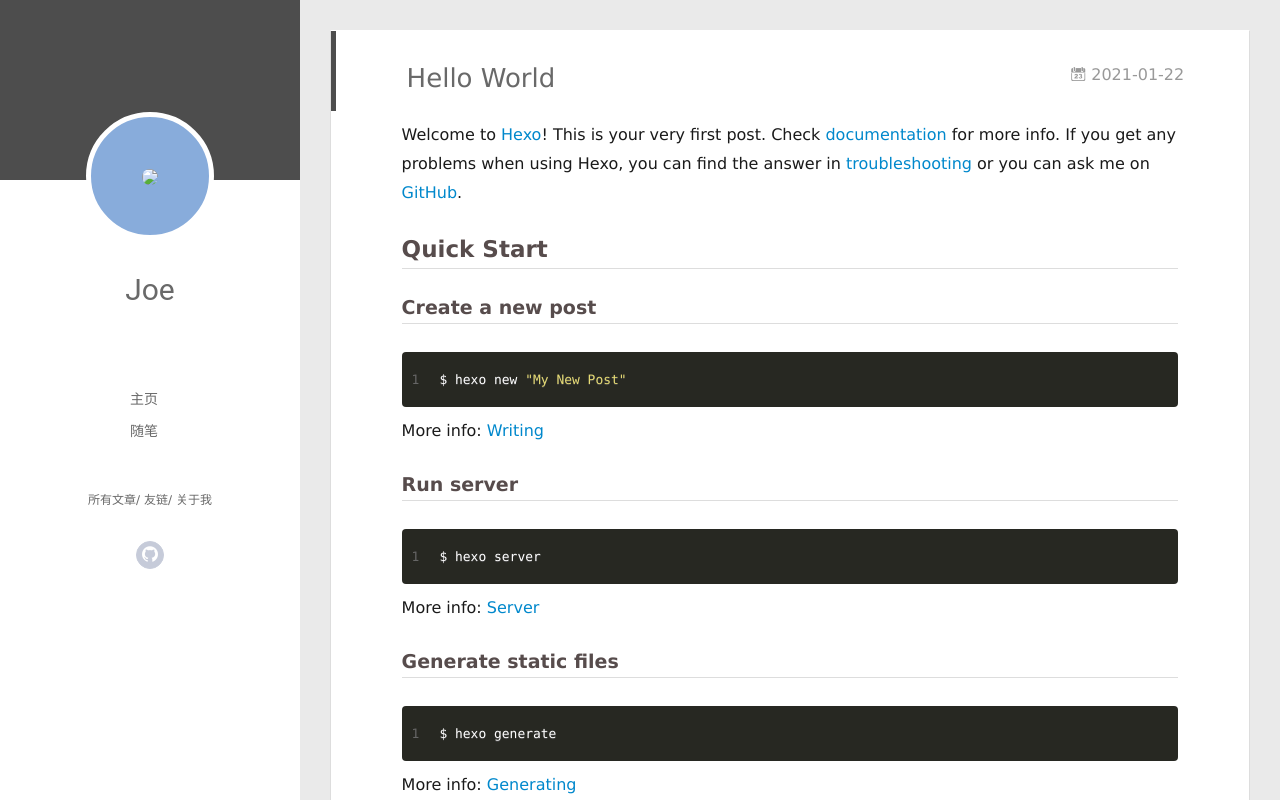
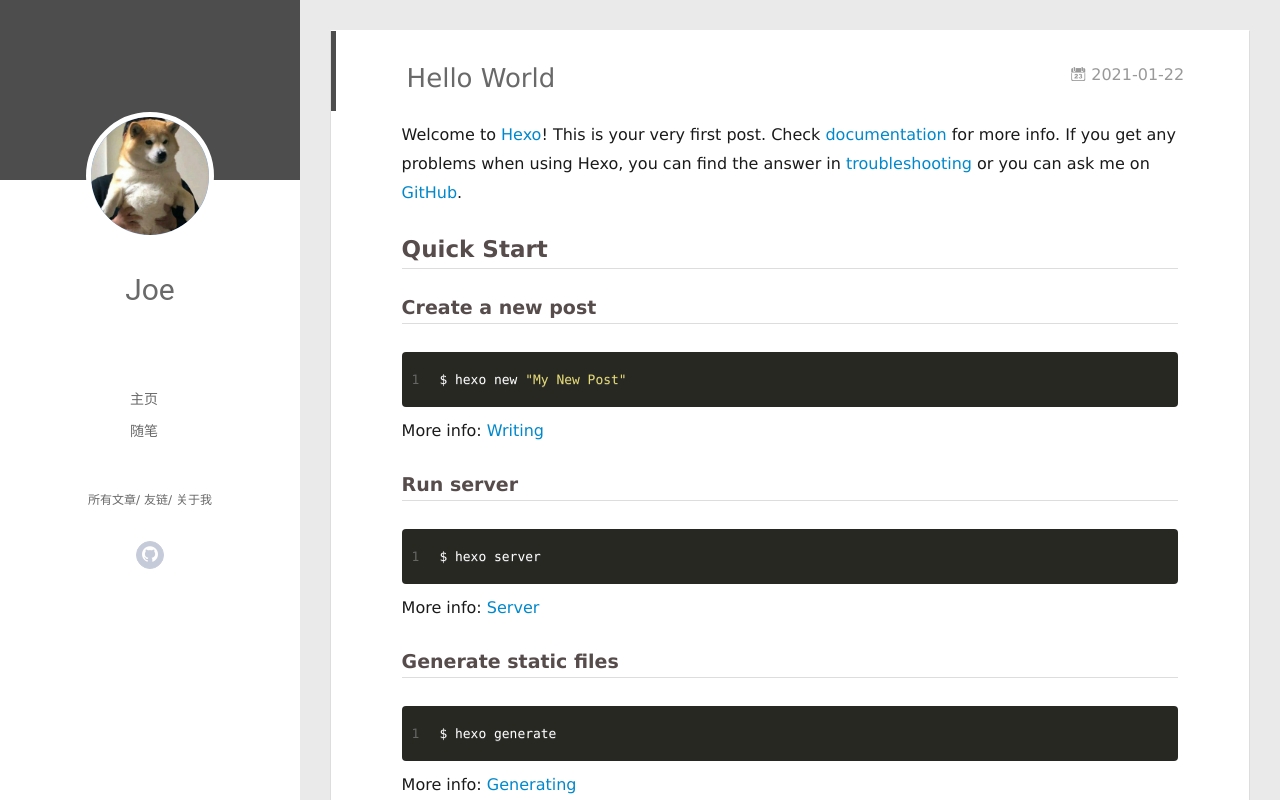
Before and after one commit to LuHawXem/LuHawXem.github.io, a plain HTML site: page 2021/01/22/hello-world/index.html in a window 1280 px wide. Drawn offline with Linux system fonts and the light colour scheme; no server answers.

Commit message:
Site updated: 2021-01-22 15:59:07

```diff
--- a/2021/01/22/hello-world/index.html
+++ b/2021/01/22/hello-world/index.html
@@ -48,7 +48,7 @@
 <div class="intrude-less">
 	<header id="header" class="inner">
 		<a href="/" class="profilepic">
-			<img src="/assets/img/themes/Avatar.jpg" class="js-avatar">
+			<img src="/img/Avatar.jpg" class="js-avatar">
 		</a>
 		<hgroup>
 		  <h1 class="header-author"><a href="/">Joe</a></h1>
@@ -100,7 +100,7 @@
 	<div class="intrude-less">
 		<header id="header" class="inner">
 			<div class="profilepic">
-				<img src="/assets/img/themes/Avatar.jpg" class="js-avatar">
+				<img src="/img/Avatar.jpg" class="js-avatar">
 			</div>
 			<hgroup>
 			  <h1 class="header-author js-header-author">Joe</h1>
```
Also changed, not shown: archives/2021/01/index.html (+2 -2 lines), archives/2021/index.html (+2 -2 lines), archives/index.html (+2 -2 lines), index.html (+2 -2 lines), img/Avatar.jpg (added).
